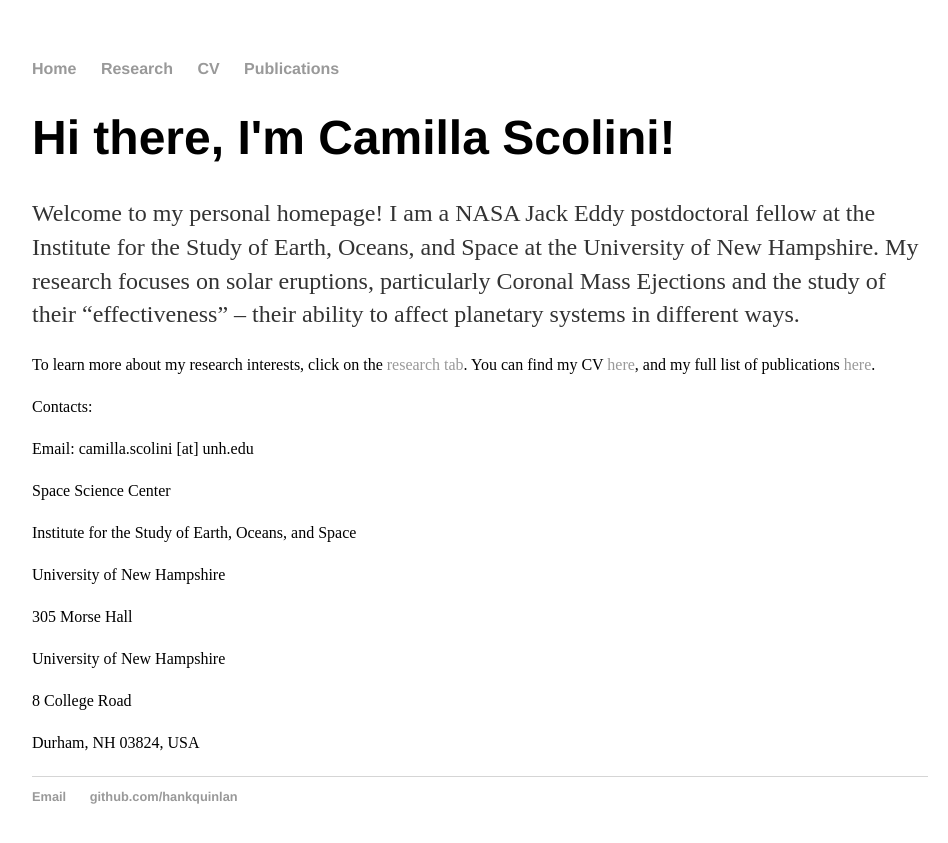
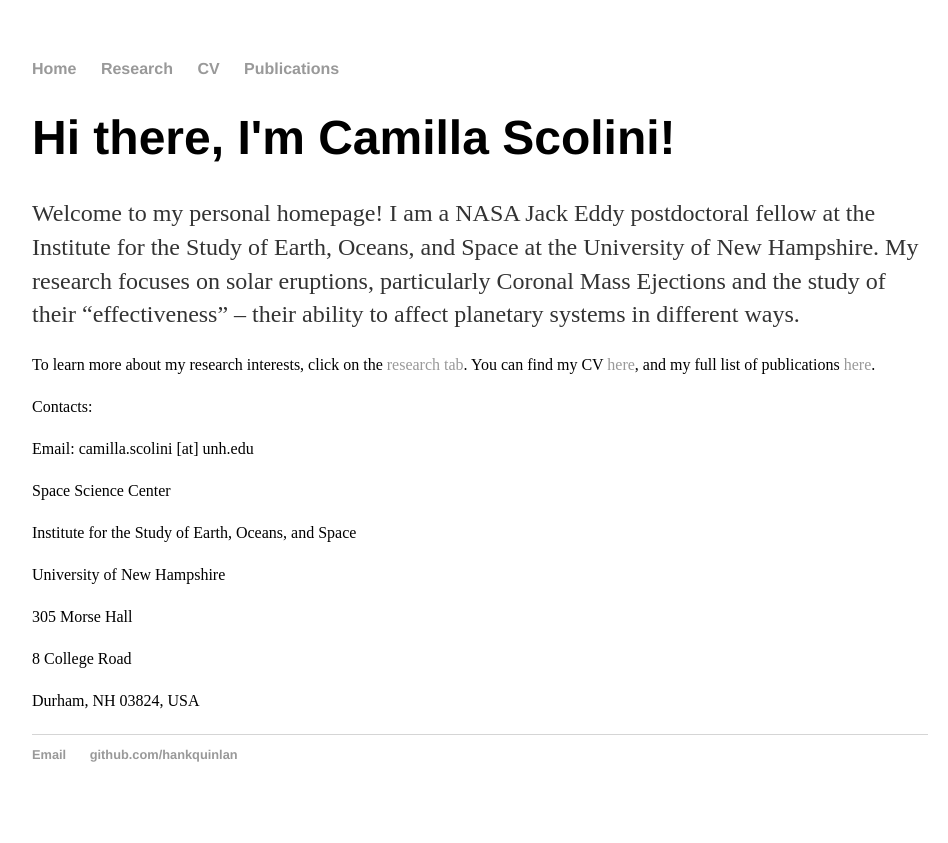
Before and after one commit to scolini/scolini.github.io, a Jekyll site: the page built from index.html, in a window 1280 px wide. Shown: the top 843 px of the page, without its empty margins (160-1108 px from the left). Built offline with Jekyll 4.4.1, drawn with Linux system fonts in a browser that asks for light colours.

Commit message:
Update index.html

```diff
--- a/index.html
+++ b/index.html
@@ -23,9 +23,8 @@ title: Camilla Scolini
 	</p>Institute for the Study of Earth, Oceans, and Space</p>
 	</p>University of New Hampshire</p>
 
-	</p>305 Morse Hall
-	</p>University of New Hampshire
-	</p>8 College Road
+	</p>305 Morse Hall</p>
+	</p>8 College Road</p>
 	</p>Durham, NH 03824, USA</p>
 
 
```
